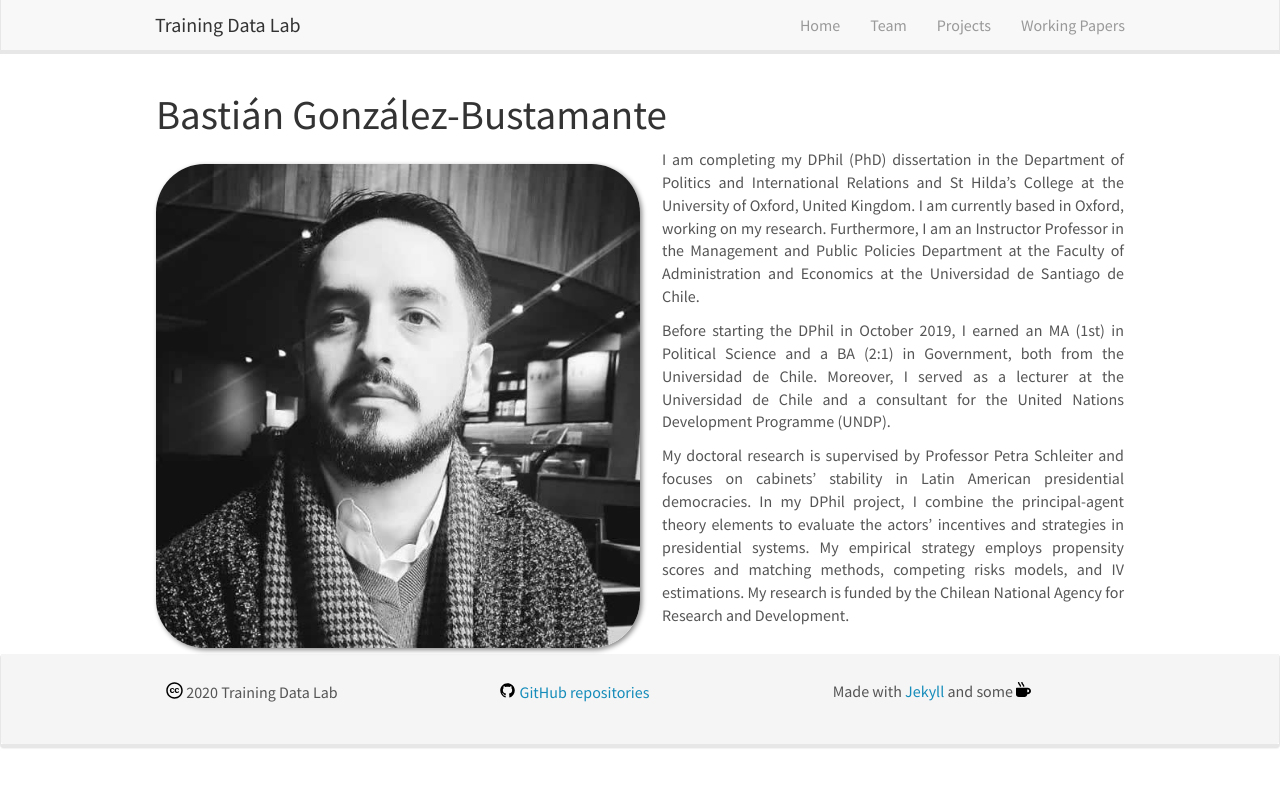
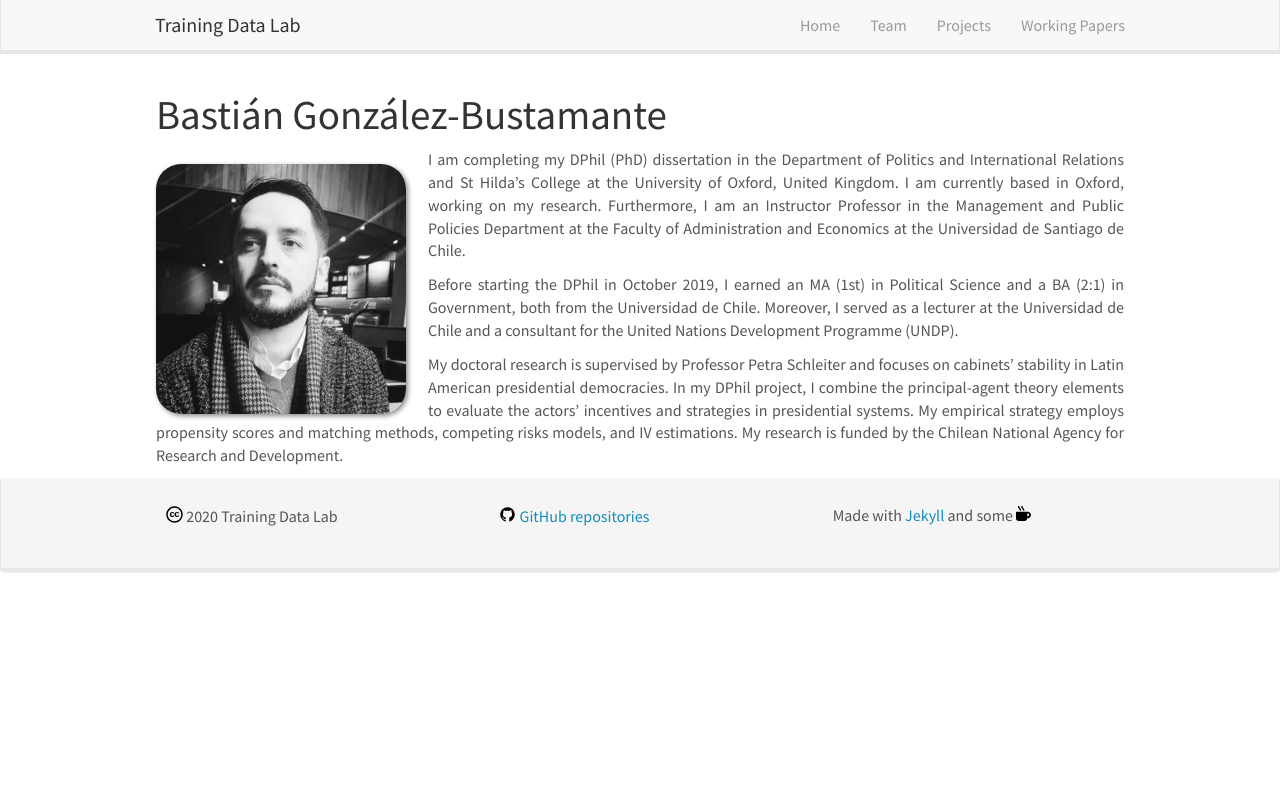
Before and after one commit to training-datalab/old-training-datalab.com, a Jekyll site: the page built from _pages/bgonzalezbustamante.md, in a window 1280 px wide. Shown: the top 787 px of the page. Built offline with Jekyll 4.4.1, drawn with Linux system fonts in a browser that asks for light colours; nearby versions of some CDN libraries.

Commit message:
Update bgonzalezbustamante.md

```diff
--- a/_pages/bgonzalezbustamante.md
+++ b/_pages/bgonzalezbustamante.md
@@ -9,7 +9,7 @@ permalink: /team/bgonzalezbustamante/
 # Bastián González-Bustamante
 
 <!-- <div class="col-sm-6 clearfix">  -->
-<img src="https://training-datalab.com/images/team/bgonzalezbustamante.jpg" class="img-responsive" width="50%" style="float: left" />
+<img src="https://training-datalab.com/images/team/bgonzalezbustamante.jpg" class="img-responsive" width="250px" style="float: left" />
 <!-- University of Oxford<br>Email<br>Website -->
 <!-- </div>  -->
 <p align=" justify">I am completing my DPhil (PhD) dissertation in the Department of Politics and International Relations and St Hilda’s College at the University of Oxford, United Kingdom. I am currently based in Oxford, working on my research. Furthermore, I am an Instructor Professor in the Management and Public Policies Department at the Faculty of Administration and Economics at the Universidad de Santiago de Chile.</p>
```
